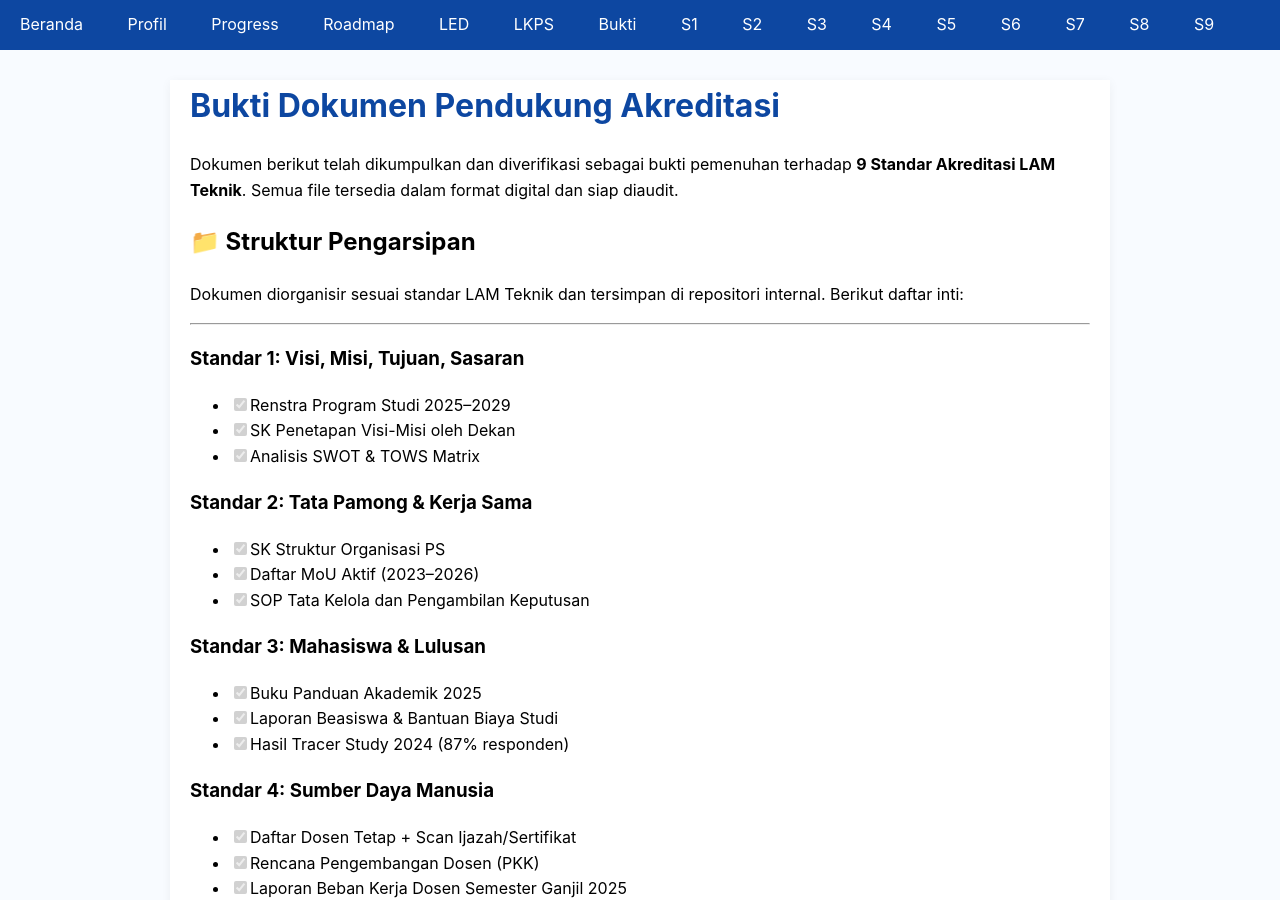
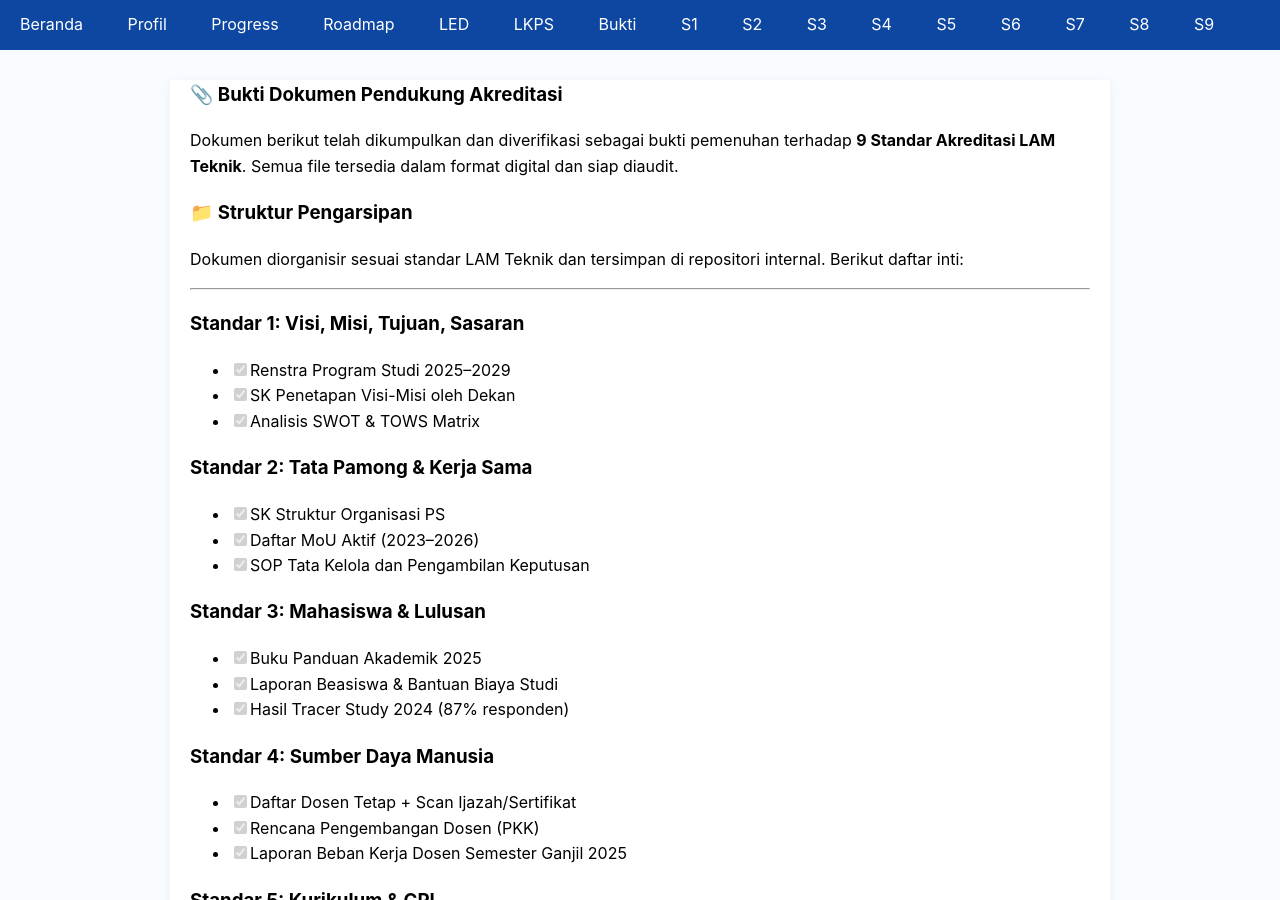
Before and after one commit to portal-psbm/aksi26, a Jekyll site: the page built from bukti.md, in a window 1280 px wide and 900 px high. Built offline with Jekyll 4.4.1, drawn with Linux system fonts in a browser that asks for light colours.

```diff
--- a/bukti.md
+++ b/bukti.md
@@ -4,11 +4,11 @@ title: Bukti Dokumen Pendukung
 permalink: /bukti/
 ---
 
-# Bukti Dokumen Pendukung Akreditasi
+### 📎 Bukti Dokumen Pendukung Akreditasi
 
 Dokumen berikut telah dikumpulkan dan diverifikasi sebagai bukti pemenuhan terhadap **9 Standar Akreditasi LAM Teknik**. Semua file tersedia dalam format digital dan siap diaudit.
 
-## 📁 Struktur Pengarsipan
+### 📁 Struktur Pengarsipan
 Dokumen diorganisir sesuai standar LAM Teknik dan tersimpan di repositori internal. Berikut daftar inti:
 
 ---
```
